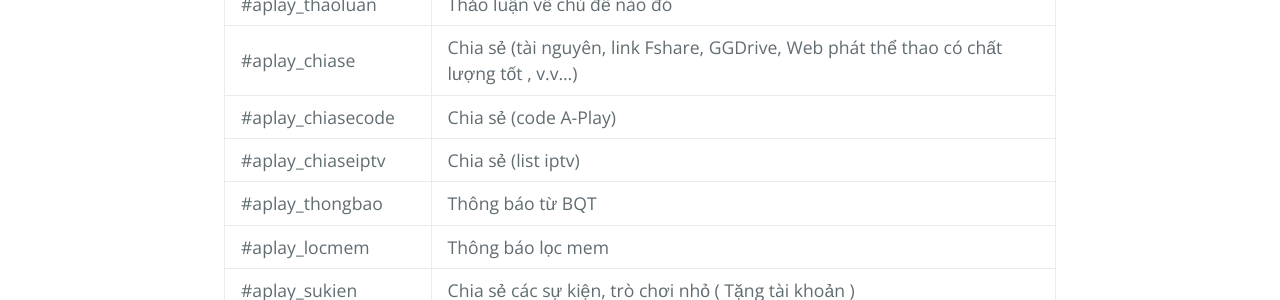
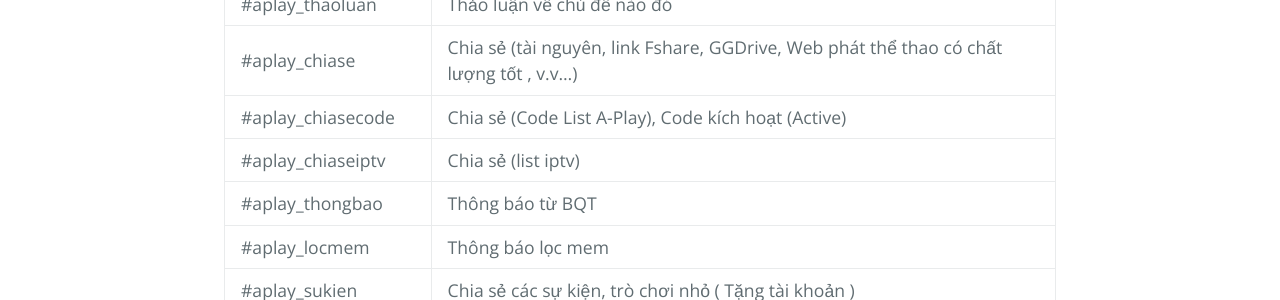
Before and after one commit to huuvinhvn/aplay, a Jekyll site: the page built from hashtags.md, in a window 1280 px wide. Shown: the part 898-1198 px from the top of the page. Built offline with Jekyll 4.4.1, drawn with Linux system fonts in a browser that asks for light colours; our own code applies the rules of GitHub Pages for plain Markdown files.

Commit message:
Update hashtags.md

```diff
--- a/hashtags.md
+++ b/hashtags.md
@@ -13,7 +13,7 @@ Nhằm mục đích phân loại nội dung cũng như giúp các bạn dễ dà
 | #aplay_hoidap     | Hỏi đáp, thắc mắc, tư vấn                               |
 | #aplay_thaoluan   | Thảo luận về chủ đề nào đó                       |
 | #aplay_chiase     | Chia sẻ (tài nguyên, link Fshare, GGDrive, Web phát thể thao có chất lượng tốt , v.v...) |
-| #aplay_chiasecode | Chia sẻ (code A-Play)                             |
+| #aplay_chiasecode | Chia sẻ (Code List A-Play), Code kích hoạt (Active)                             |
 | #aplay_chiaseiptv | Chia sẻ (list iptv)                              |
 | #aplay_thongbao   | Thông báo từ BQT                                 |
 | #aplay_locmem     | Thông báo lọc mem                                |
```
